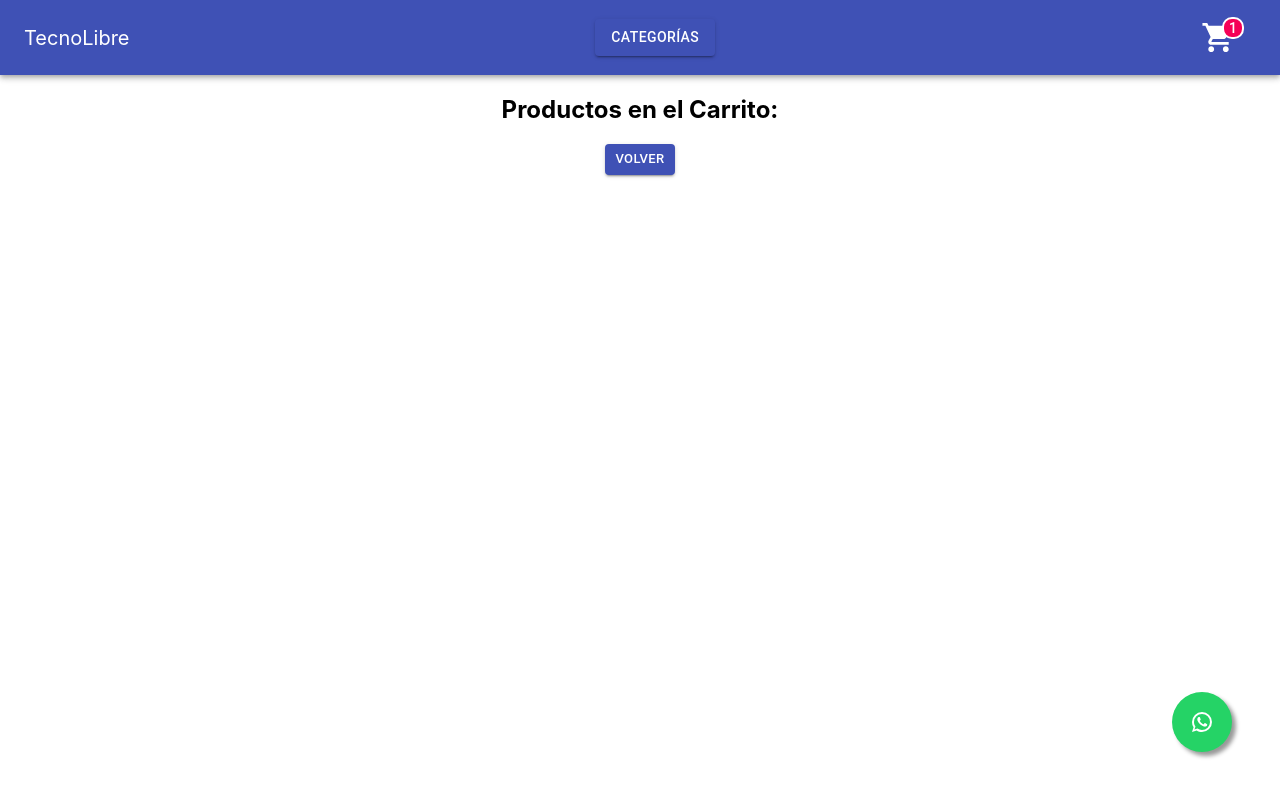
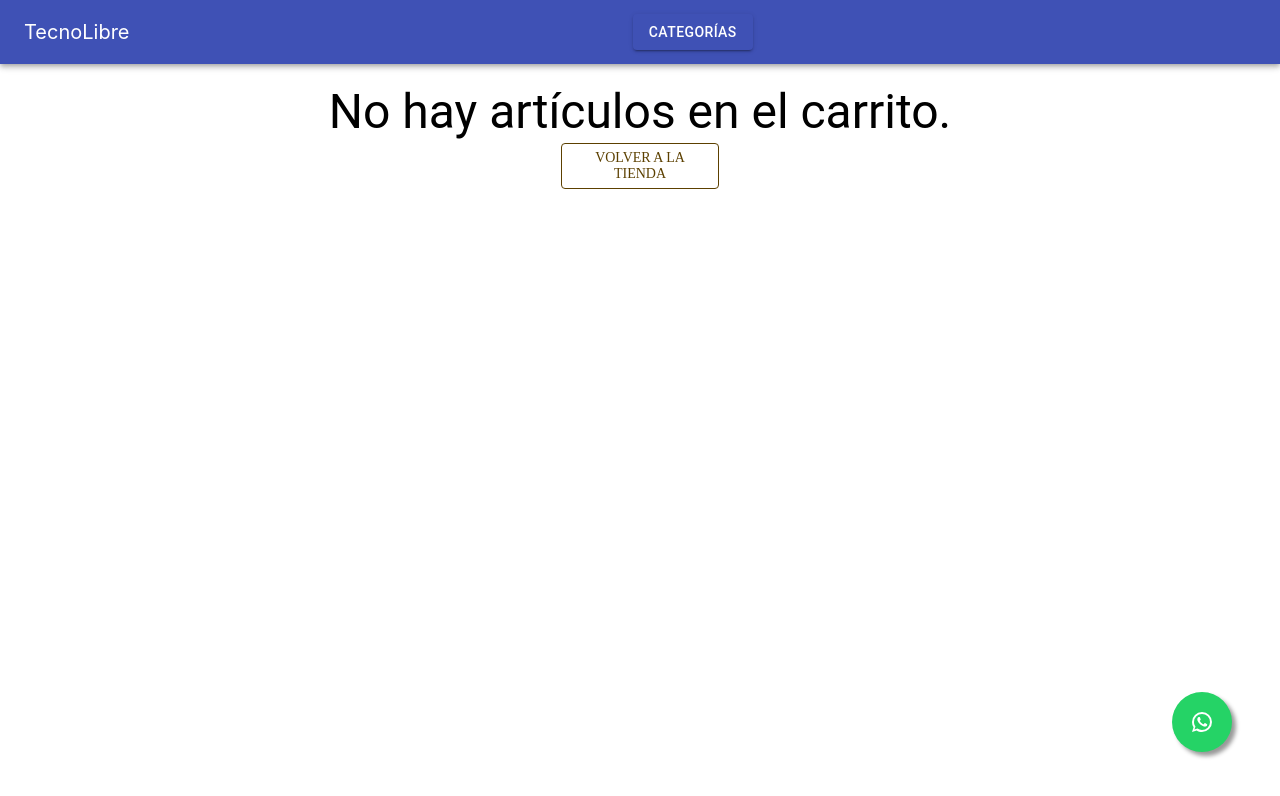
Before and after one commit to MatiasIppoliti/TecnoLibre, a React (Create React App) app: page /cart in a window 1280 px wide. Shown: the top 796 px of the page. Built offline with nearby package versions, Linux system fonts and the light colour scheme.

Commit message:
Cart Context y Card View

```diff
--- a/src/App.js
+++ b/src/App.js
@@ -3,11 +3,13 @@ import {Router} from './Router/Router';
 import {BrowserRouter} from 'react-router-dom'
 import './App.css';
 import { Whatsapp } from './components/AddOns/components/Whatsapp';
+import { CartComponentContext } from './Context/CartContext';
 
 
 const App = ()  => {
   return <>
     <div className="App">
+      <CartComponentContext>
         <BrowserRouter>
           <header className="App-header">
             <NavBar/>
@@ -15,6 +17,7 @@ const App = ()  => {
           <Router />
           <Whatsapp />
         </BrowserRouter>
+      </CartComponentContext>
     </div>
   </>
 }
--- /dev/null
+++ b/src/Context/CartContext.js
@@ -0,0 +1,53 @@
+import React, { createContext, useEffect, useState } from 'react';
+
+
+export const CartContext = createContext();
+
+export const CartComponentContext = props => {
+
+    const [itemsCart, setItemsCart] = useState([]);
+    const [subTotal, setSubTotal] = useState(0)
+    const [itemsQuantity, setItemsQuantity] = useState(0)
+
+    const IsInCart = idProducto => {
+        itemsCart.find(itemCart => itemCart.item.id === idProducto)
+    }
+
+    const addItem = productoAgregado => {
+        setSubTotal(subTotal + (productoAgregado.item.price * productoAgregado.quantity))
+        setItemsQuantity(itemsQuantity + productoAgregado.quantity)
+        if (IsInCart(productoAgregado.item.id)){
+            const actualizarItem = itemsCart.map((itemCart) => {
+                const cantidadTotal = itemCart.quantity + productoAgregado.quantity;
+                if (itemCart.item.id === productoAgregado.item.id){
+                    return {...itemCart, quantity: cantidadTotal}
+                }
+                return {itemCart}
+            })
+            setItemsCart(actualizarItem)
+        } else{
+            setItemsCart(productosAgregados => [...productosAgregados, productoAgregado])
+        }
+    }
+
+    const clear = () => {
+        setItemsCart([])
+        setItemsQuantity(0)
+        setSubTotal(0)
+    }
+
+    const removeItem = id => {
+        const selectRemoveItem = itemsCart.find(itemCart => itemCart.item.id === id);
+        setSubTotal(subTotal - (selectRemoveItem.item.price * selectRemoveItem.quantity))
+        setItemsQuantity(itemsQuantity - selectRemoveItem.quantity)
+        setItemsCart(itemsCart.filter((item) => item.item.id !== id));
+    }
+
+    useEffect(() => {
+        console.log('Carrito Actualizado:', itemsCart)
+    }, [itemsCart])
+
+    return <CartContext.Provider value={{itemsCart, addItem, clear, removeItem, subTotal, itemsQuantity}}>
+        {props.children}
+    </CartContext.Provider>
+}
--- a/src/components/NavBar/NavBar.js
+++ b/src/components/NavBar/NavBar.js
@@ -1,4 +1,4 @@
-import React from 'react'
+import React, {useContext} from 'react'
 import {CartWidget} from './components/Cart/CartWidget'
 import { makeStyles } from "@material-ui/core/styles";
 import AppBar from "@material-ui/core/AppBar";
@@ -9,6 +9,7 @@ import Menu from '@material-ui/core/Menu';
 import MenuItem from '@material-ui/core/MenuItem';
 import Popover from '@material-ui/core/Popover';
 import {Link} from 'react-router-dom';
+import { CartContext } from '../../Context/CartContext'
 
 const useStyles = makeStyles((theme) => ({
   root: {
@@ -41,6 +42,7 @@ export const NavBar = () => {
   const open = Boolean(anchorEl);
   const id = open ? 'simple-popover' : undefined;
 
+  const {itemsCart} = useContext(CartContext)
   const procesadores = "Procesadores";
   const gabinetes = "Gabinetes";
   const mouses = "Mouses";
@@ -113,8 +115,7 @@ export const NavBar = () => {
             </Popover>
           </Menu>
         </div>
-
-          <CartWidget/>
+          {itemsCart.length > 0 ? <CartWidget/> : ''}
         </Toolbar>
       </AppBar>
     </div>
--- a/src/components/NavBar/components/Cart/CartWidget.js
+++ b/src/components/NavBar/components/Cart/CartWidget.js
@@ -1,10 +1,11 @@
-import React from 'react'
+import React, { useContext } from 'react'
 import { makeStyles } from '@material-ui/core/styles';
 import { withStyles } from '@material-ui/core/styles';
 import IconButton from '@material-ui/core/IconButton';
 import Badge from '@material-ui/core/Badge';
 import ShoppingCartIcon from '@material-ui/icons/ShoppingCart';
 import { Link } from 'react-router-dom';
+import { CartContext } from '../../../../Context/CartContext';
 
 const useStyles = makeStyles((theme) => ({
     root: {
@@ -28,12 +29,13 @@ const useStyles = makeStyles((theme) => ({
 
 export const CartWidget = () => {
     const classes = useStyles();
+    const {itemsQuantity} = useContext(CartContext)
 
     return (
         <Link to={`/cart`}>
         <div className={classes.root}>
         <IconButton color="default" >
-          <StyledBadge badgeContent = {1} color="secondary">
+          <StyledBadge badgeContent = {itemsQuantity} color="secondary">
           </StyledBadge>
           <ShoppingCartIcon fontSize="large" style={{ color: "white" }}/>
         </IconButton>
--- a/src/screens/Cart/Cart.js
+++ b/src/screens/Cart/Cart.js
@@ -1,34 +1,14 @@
-import React from 'react';
-import { useHistory } from "react-router-dom";
-import { Grid } from '@material-ui/core';
-import { Button } from '@material-ui/core';
+import React, {useContext} from 'react';
+import { CartContext } from '../../Context/CartContext'
+import { CartMessage } from './components/CartMessage/CartMessage';
+import { CartGrid } from './components/CartGrid/CartGrid';
 
 export const Cart = () =>{
-    const history = useHistory();
+    const {itemsCart} = useContext(CartContext)
 
-    return <section>
-    <Grid
-            container
-            justify="center"
-            alignItems="center"
-            item xs={12}>
-            <h1>Productos en el Carrito:</h1>
-            </Grid>
-
-    <Grid
-            container
-            justify="center"
-            alignItems="center"
-            item xs={12}>
-            <Button
-                onClick={() => history.goBack()}
-                variant="contained"
-                color="primary"
-                size="small"
-            >
-                Volver
-            </Button>
-    </Grid>
-
-    </section>
+    return <>
+  {
+    itemsCart.length === 0 ? <CartMessage/> : <CartGrid/>
+  }
+</>
 }
--- /dev/null
+++ b/src/screens/Cart/components/CartGrid/CartGrid.js
@@ -0,0 +1,60 @@
+import React, { useContext } from 'react';
+import { makeStyles } from '@material-ui/core/styles';
+import Table from '@material-ui/core/Table';
+import TableBody from '@material-ui/core/TableBody';
+import TableCell from '@material-ui/core/TableCell';
+import TableContainer from '@material-ui/core/TableContainer';
+import TableHead from '@material-ui/core/TableHead';
+import TableRow from '@material-ui/core/TableRow';
+import IconButton from '@material-ui/core/IconButton';
+import DeleteIcon from '@material-ui/icons/Delete';
+import Paper from '@material-ui/core/Paper';
+import { CartContext } from '../../../../Context/CartContext';
+import { cartGridStyles } from './CartGridStyles';
+
+const useStyle = makeStyles((theme) => cartGridStyles(theme));
+
+export const CartGrid = () => {
+
+    const {itemsCart, removeItem, subTotal} = useContext(CartContext)
+    const classes = useStyle();
+
+    return<div className={classes.container}>
+    <TableContainer component={Paper} className={classes.tableContainer}>
+      <Table>
+        <TableHead className={classes.headerTable}>
+          <TableRow>
+            <TableCell align="center">Imagen</TableCell>
+            <TableCell align="center">Producto</TableCell>
+            <TableCell align="center">Cantidad</TableCell>
+            <TableCell align="center">Precio</TableCell>
+            <TableCell align="center"></TableCell>
+          </TableRow>
+        </TableHead>
+        <TableBody>
+          {itemsCart.map((item) => (
+            <TableRow key={item.id}>
+              <TableCell component="th" scope="row" align="center">
+                  <img src={item.item.pictureUrl} alt={item.item.alt} className={classes.imgProducto}></img>
+              </TableCell>
+              <TableCell align="center">{item.item.title}</TableCell>
+              <TableCell align="center">{item.quantity}</TableCell>
+              <TableCell align="center">$ {item.item.price}</TableCell>
+              <TableCell>
+                    <IconButton aria-label="delete" className={classes.delete} onClick={() => removeItem(item.item.id)}>
+                        <DeleteIcon fontSize="small" />
+                    </IconButton>
+                </TableCell>
+            </TableRow>
+          ))}
+          <TableCell></TableCell>
+          <TableCell></TableCell>
+          <TableCell align="center">Total:</TableCell>
+          <TableCell  align="center">$ {subTotal}</TableCell>
+          <TableCell></TableCell>
+
+        </TableBody>
+      </Table>
+    </TableContainer>
+    </div>
+}
--- /dev/null
+++ b/src/screens/Cart/components/CartGrid/CartGridStyles.js
@@ -0,0 +1,23 @@
+export const cartGridStyles = theme => {
+    return({
+        container:{
+            display: 'flex',
+            justifyContent: 'center'
+        },
+        headerTable:{
+            backgroundColor: '#e6e6e6'
+        },
+        tableContainer:{
+            width: '80%',
+            marginTop: '5%'
+        },
+        imgProducto:{
+            maxWidth: '8rem'
+        },
+        delete:{
+            '&:hover':{
+                color: '#ff0000'
+            }
+        }
+    })
+}
--- /dev/null
+++ b/src/screens/Cart/components/CartMessage/CartMessage.js
@@ -0,0 +1,21 @@
+import { Typography } from '@material-ui/core';
+import React from 'react';
+import { Link } from 'react-router-dom';
+import { useHistory } from "react-router-dom";
+import { makeStyles } from '@material-ui/core/styles';
+import { cartMessageStyles } from './CartMessageStyles'
+
+const useStyle = makeStyles((theme) => cartMessageStyles(theme));
+
+export const CartMessage = () =>{
+
+    const classes = useStyle();
+    const history = useHistory();
+
+    return<div className={classes.container}>
+        <Typography className={classes.text} variant="h3">No hay artículos en el carrito.</Typography>
+        <div className={classes.buttonContainer}>
+            <Link className={classes.buttons} onClick={() => history.push(`/`)}>Volver a la tienda</Link>
+        </div>
+    </div>
+}
--- /dev/null
+++ b/src/screens/Cart/components/CartMessage/CartMessageStyles.js
@@ -0,0 +1,32 @@
+export const cartMessageStyles = theme => {
+    return({
+        container:{
+            marginTop: '20px'
+        },
+        buttons:{
+            textDecoration: 'none',
+            borderRadius: '4px',
+            border: 'solid 1px #5c4000',
+            fontFamily: 'Rubik',
+            width: '10em',
+            color: '#5c4000',
+            padding: '6px 8px',
+            textTransform: 'uppercase',
+            textAlign: 'center',
+            margin:'2.5px 0',
+            fontSize: '0.875rem',
+            '&:hover':{
+                color: '#FFFFFF',
+                backgroundColor: '#5c4000',
+            }
+
+        },
+        text:{
+            textAlign: 'center'
+        },
+        buttonContainer:{
+            display: 'flex',
+            justifyContent: 'center'
+        }
+    })
+}
--- a/src/screens/ItemDetailContainer/ItemDetail/ItemDetail.js
+++ b/src/screens/ItemDetailContainer/ItemDetail/ItemDetail.js
@@ -1,4 +1,4 @@
-import React, {useState} from 'react';
+import React, {useState, useContext} from 'react';
 import { makeStyles } from '@material-ui/core/styles';
 import { Typography, Grid } from '@material-ui/core';
 import Chip from '@material-ui/core/Chip';
@@ -13,6 +13,7 @@ import CheckIcon from '@material-ui/icons/Check';
 import Divider from '@material-ui/core/Divider';
 import Tooltip from '@material-ui/core/Tooltip';
 import { FinalizarCompra } from '../../../components/FinalizarCompra/FinalizarCompra';
+import { CartContext } from '../../../Context/CartContext';
 
 const useStyle = makeStyles((theme) => itemDetailContainerStyles(theme));
 
@@ -22,14 +23,17 @@ export const ItemDetail = props => {
     const { producto } = props;
     const [cantidadProducto, setCantidadProducto] = useState(0)
     const [click, setClick] = useState(false)
+    const {addItem, removeItem} = useContext(CartContext)
 
     const onAdd = cantidad => {
         setCantidadProducto(cantidad);
         setClick(true);
+        addItem({item: producto, quantity: cantidad})
     }
 
     const clickCancelar = cl =>{
         setClick(false);
+        removeItem(producto.id);
     }
 
     return <>
```
